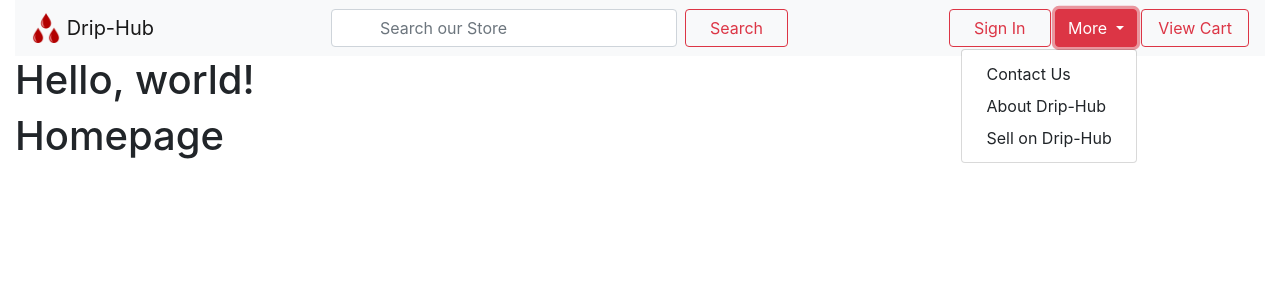
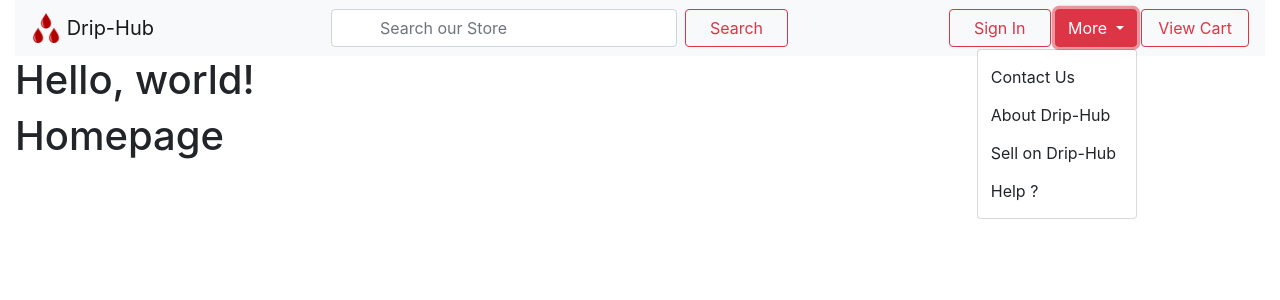
Before and after one commit to codewithlennylen/Drip-Hub-Platform, a Flask app: page / in a window 1280 px wide, after a click on "More". Shown: the top 300 px of the page. Run offline with Flask 2, Linux system fonts and the light colour scheme; some libraries are stand-ins or nearby versions.

Commit message:
Update layout.html
Dropdown buttons changed to dropdown links for easier backend integration

```diff
--- a/codebase/templates/layout.html
+++ b/codebase/templates/layout.html
@@ -53,9 +53,10 @@
                 More
               </button>
               <div class="dropdown-menu dropdown-menu-right">
-                <button class="dropdown-item btn-outline-danger" type="button ">Contact Us</button>
-                <button class="dropdown-item btn-outline-danger" type="button">About Drip-Hub</button>
-                <button class="dropdown-item btn-outline-danger" type="button">Sell on Drip-Hub</button>
+                <a href="/" class="btn my-2 px-auto my-sm-0">Contact Us</a>
+                <a href="/" class="btn my-2 px-auto my-sm-0">About Drip-Hub</a>
+                <a href="/" class="btn my-2 px-auto my-sm-0">Sell on Drip-Hub</a>
+                <a href="/" class="btn my-2 px-auto my-sm-0">Help ?</a>
               </div>
             </div>
 
```
